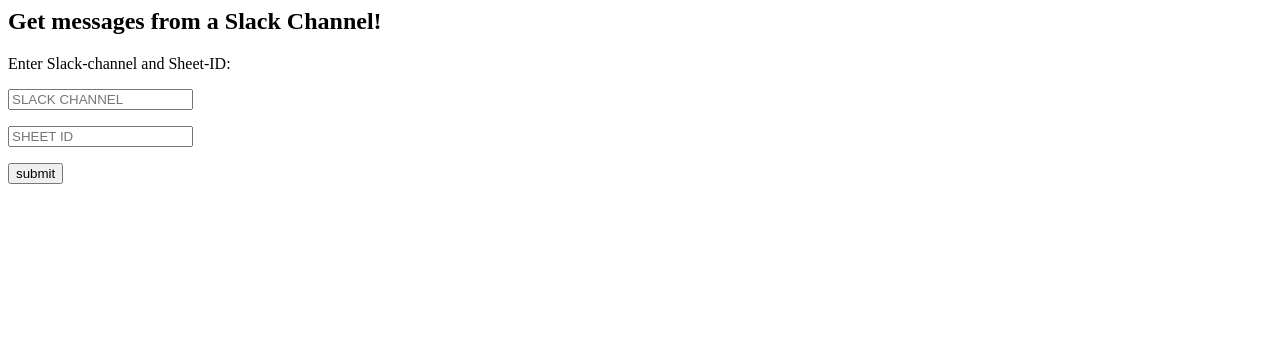
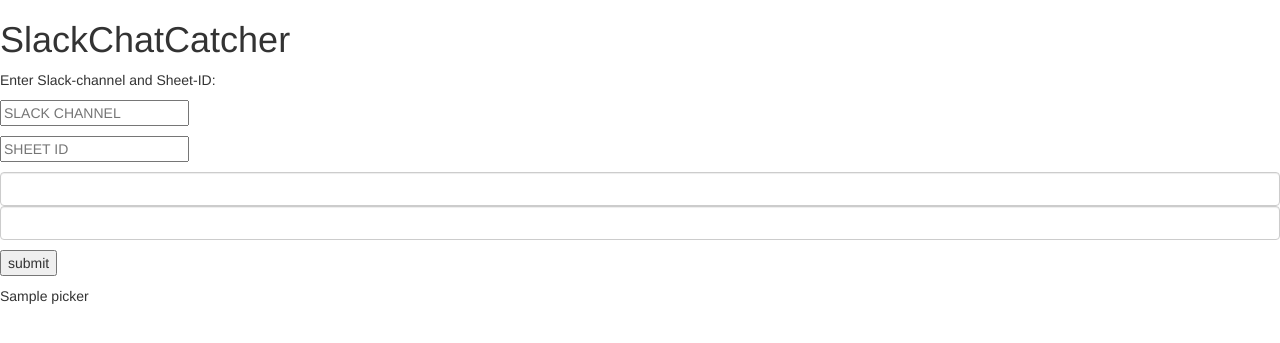
Before and after one commit to workshop-msano/python-slackapp, a Flask app: template templates/index.html in a window 1280 px wide. Shown: the top 343 px of the page. Run offline with Flask 3, Linux system fonts and the light colour scheme; the template is opened without the code that fills it: most values are stand-ins (such as "Sample title", 1, 10 or a date in 2020); some libraries are stand-ins or nearby versions.

Commit message:
implement calendar

```diff
--- a/app.py
+++ b/app.py
@@ -1,15 +1,18 @@
 from dotenv import load_dotenv
 load_dotenv()
 
+from googleapiclient import discovery
 from flask import Flask, redirect, request, url_for, render_template
-from googleapiclient import discovery
-import os
+from flask_bootstrap import Bootstrap
+from flask_datepicker import datepicker
 
 from components.cred import get_cred
 from components.slack import get_posts
 
 
 app = Flask(__name__)
+Bootstrap(app)
+datepicker(app)
 
 @app.route('/slack/<mtd>',  methods=["POST", "GET"])
 def slack(mtd):
@@ -27,9 +30,12 @@ def index():
         # SPREADSHEET_ID = os.getenv("SHEET_ID")
         SPREADSHEET_ID = request.form["sheet-id"]
         CHANNEL = request.form["channel"]
+        START_DATE = request.form["start_date"]
+        END_DATE=request.form["end_date"]
+        # print(START_DATE)
 
         cred = get_cred()
-        posts = get_posts(CHANNEL)
+        posts = get_posts(CHANNEL, START_DATE, END_DATE)
 
 
         service = discovery.build('sheets', 'v4', credentials=cred)
--- a/components/slack.py
+++ b/components/slack.py
@@ -7,20 +7,28 @@ SLACK_URL_USERSINFO = "https://slack.com/api/users.info"
 
 TOKEN = os.getenv("TOKEN")
 
-def get_posts(channel):
-    today = datetime.date.today()
-    end_date = today + datetime.timedelta(days=1)
+def get_posts(channel_id, start_date, end_date):
+    # today = datetime.date.today()
+    # end_date = today + datetime.timedelta(days=1)
     # start_date = today + datetime.timedelta(days=-10)
-    start_date = "1/31/2023" #取得開始日
-    formated_start_date = datetime.datetime.strptime(start_date,"%m/%d/%Y")
+    # start_date = "1/31/2023" #取得開始日
+    # formated_start_date = datetime.datetime.strptime(start_date,"%m/%d/%Y")
+    # Unix_start_date_timestamp = datetime.datetime.timestamp(formated_start_date)
+    # formated_start_date = datetime.datetime.strptime(start_date,"%m/%d/%Y")
+    formated_start_date = datetime.datetime.strptime(start_date,"%Y-%m-%d")
     Unix_start_date_timestamp = datetime.datetime.timestamp(formated_start_date)
+    formated_end_date = datetime.datetime.strptime(end_date,"%Y-%m-%d")
+    Unix_end_date_timestamp = datetime.datetime.timestamp(formated_end_date)
+
+
 
     payload = {
         # "channel": os.getenv("CHANNEL"),
-        "channel": channel,
-        "latest": time.mktime(end_date.timetuple()),
+        "channel": channel_id,
         # "oldest" : time.mktime(start_date.timetuple()),
         "oldest" : Unix_start_date_timestamp,
+        # "latest": time.mktime(end_date.timetuple()),
+        "latest" : Unix_end_date_timestamp,
         "inclusive": True
     }
     headersAuth = {
--- a/requirements.txt
+++ b/requirements.txt
@@ -7,8 +7,11 @@ click==8.1.3
 colorama==0.4.6
 DateTime==4.7
 distlib==0.3.6
+dominate==2.7.0
 filelock==3.4.2
 Flask==2.2.2
+Flask-Bootstrap==3.3.7.1
+Flask-Datepicker==0.14
 Flask-Login==0.6.2
 Flask-SQLAlchemy==3.0.2
 Flask-WTF==1.0.1
@@ -48,6 +51,7 @@ uritemplate==4.1.1
 urllib3==1.26.15
 virtualenv==20.19.0
 virtualenv-clone==0.5.7
+visitor==0.1.3
 Werkzeug==2.2.2
 WTForms==3.0.1
 zope.interface==5.5.2
--- a/templates/index.html
+++ b/templates/index.html
@@ -1,6 +1,6 @@
-<html>
+<!-- <html>
   <body>
-    <h2>Get messages from a Slack Channel!</h2>
+    <h2>SlackChatCatcher</h2>
     <form action="{{url_for('index')}}" method="post">
       {% if message == "post" %}
         <p>Google Spread Sheet is updated</p>
@@ -12,4 +12,28 @@
       <p><input type="submit" value="submit" /></p>
     </form>
   </body>
-</html>
+</html> -->
+
+{% extends 'bootstrap/base.html' %}
+{% block scripts %}
+  {{ super() }}
+  {{ datepicker.loader() }} {# to load jQuery-ui #}
+  {{ datepicker.picker(id=".dp") }}
+{% endblock %}
+{% block content %}
+<h1>SlackChatCatcher</h1>
+  <form class="verticalform" action="{{url_for('index')}}" method="post">
+    {% if message == "post" %}
+    <p>Google Spread Sheet is updated</p>
+    {% else %}
+    <p>Enter Slack-channel and Sheet-ID:</p>
+    {% endif %}
+    <p><input type="text" name="channel" placeholder="SLACK CHANNEL" /></p>
+    <p><input type="text" name="sheet-id" placeholder="SHEET ID" /></p>
+    <p>
+      <input type="text" class="form-control dp" name="start_date"/>
+      <input type="text" class="form-control dp" name="end_date"/>
+    </p>
+    <p><input type="submit" value="submit" /></p>
+  </form>
+{% endblock %}
```
